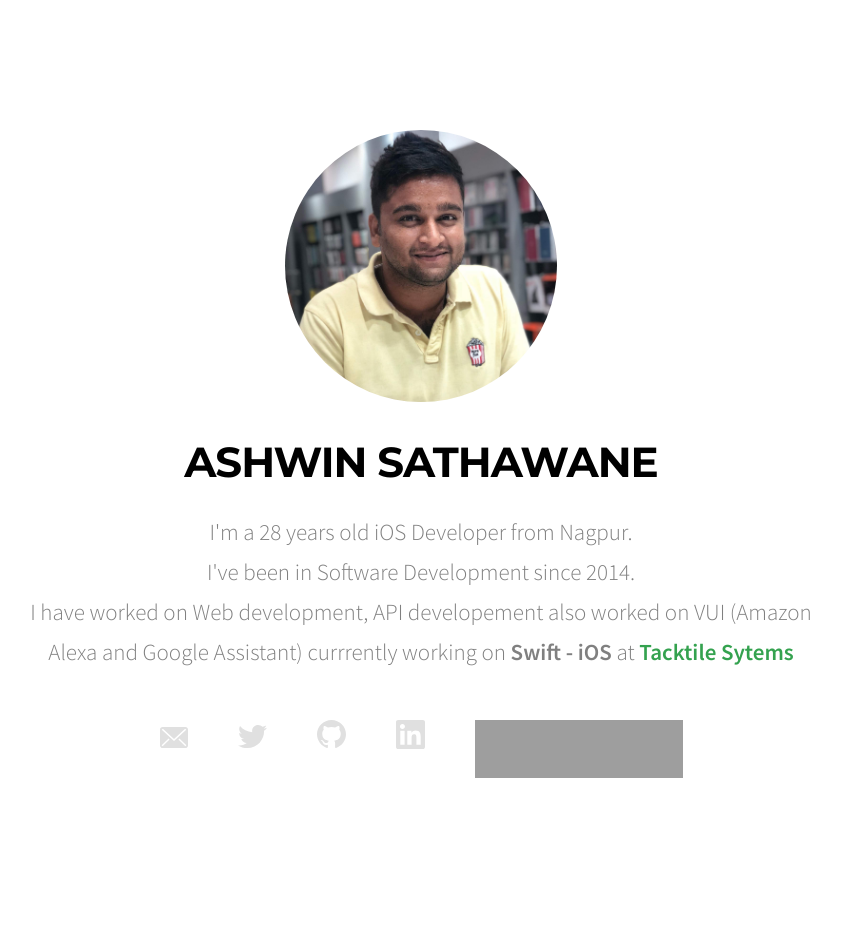
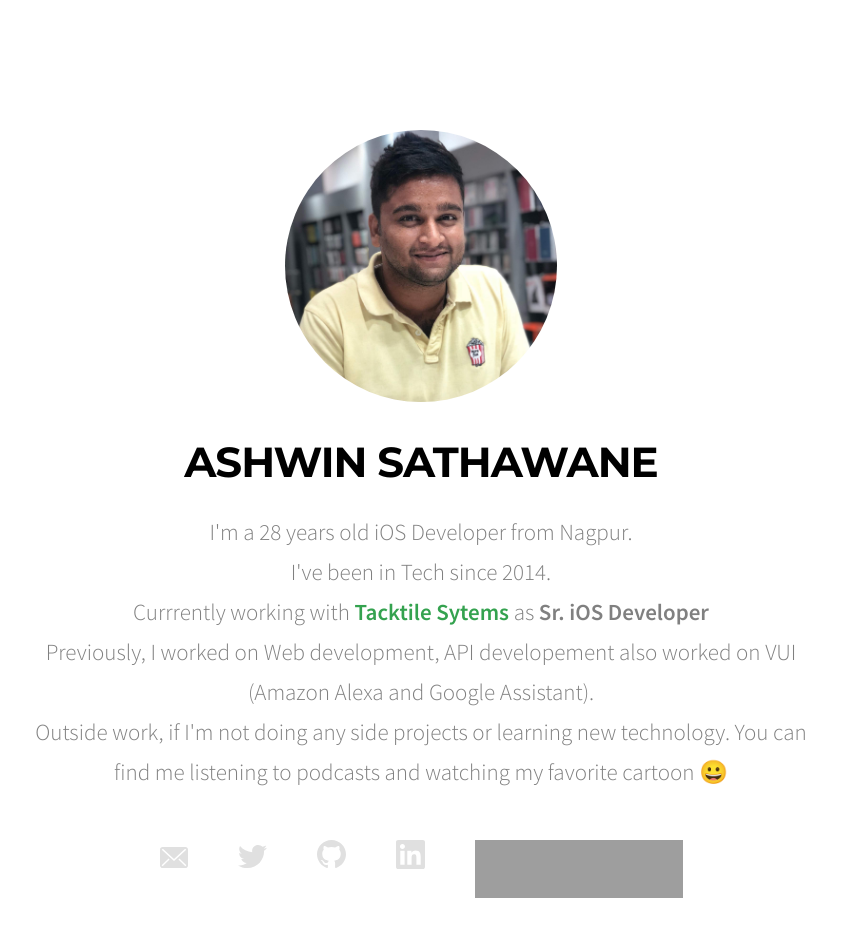
Before and after one commit to ashusath/ashusath.github.io, a plain HTML site: page index.html in a window 1280 px wide. Shown: the whole page, without its empty margins (209-1050 px from the left). Before the commit the page ends 820 px from the top, so only its background shows below. Drawn offline with nearby package versions, Linux system fonts and the light colour scheme; grey boxes are pictures that could not be loaded.

Commit message:
Updated some info

```diff
--- a/index.html
+++ b/index.html
@@ -1,12 +1,7 @@
-
 <!doctype html>
-
 <html>
-
 <head>
-
 	<title>Ashwin Sathawane — Sr. iOS Developer</title>
-
 	<meta charset="utf-8">
 	<meta name="description" content="Senior iOS developer">
 	<meta name="keywords" content="portfolio, developer, development, iphone, app, ios, mobile development">
@@ -16,55 +11,40 @@
 	<meta name="language" content="en">
 	<link rel="shortcut icon" href="images/favicon.ico" type="image/x-icon">
 	<link rel="icon" href="images/favicon.ico" type="image/x-icon">
-
 	<link rel="stylesheet" type="text/css" href="css/style.css">
-
-	<script src="https://ajax.googleapis.com/ajax/libs/jquery/1.11.0/jquery.min.js"></script>
-	<script src="js/svg.js" type="text/javascript"></script>
-
 </head>
 
 <body>
-
 	<div id="outer">
-
 		<div id="inner">
-
 			<div id="splash">
-
 				<div id="photo"></div>
-
 				<div>
-
 					<h1>Ashwin Sathawane</h1>
-
-					<p>I'm a <span id="dob" style="display: inline;"></span> years old iOS Developer from Nagpur.<br>
-					I've been in Software Development since 2014.<br>
-					I have worked on Web development, API developement also worked on VUI (Amazon Alexa and Google Assistant)
-					currrently working on <b>Swift - iOS</b> at  <a href="http://www.tacktile.net/" target="_blank">Tacktile Sytems</a>
+					<p>
+						I'm a <span id="dob" style="display: inline;"></span> years old iOS Developer from Nagpur.<br>
+						I've been in Tech since 2014.<br>
+						Currrently working with <a href="http://www.tacktile.net/" target="_blank">Tacktile Sytems</a> as <b>Sr. iOS Developer</b> <br>
+						Previously, I worked on Web development, API developement also worked on VUI (Amazon Alexa and Google Assistant). <br>
+						Outside work, if I'm not doing any side projects or learning new technology. You can find me listening to podcasts and watching my favorite cartoon &#128512;
 					</p>
-
 					<ul>
-
 						<li class="mail"><a href="mailto:ashusath@gmail.com	"><img src="images/Mail.svg" alt="Mail" class="svg"></a></li>
 						<li class="twitter"><a href="https://twitter.com/ashusath" target="_blank"><img src="images/Twitter.svg" alt="Twitter" class="svg"></a></li>
 						<li class="github"><a href="https://github.com/ashusath" target="_blank"><img src="images/GitHub.svg" alt="GitHub" class="svg"></a></li>
 						<li class="linkedin"><a href="https://www.linkedin.com/in/ashwin-sathawane-7073772b" target="_blank"><img src="images/LinkedIn.svg" alt="LinkedIn" class="svg"></a></li>
-						<!-- <li class="appstore"><a href="#" target="_blank"><img src="images/AppStore.svg" alt="App Store" class="svg"></a></li> -->
 						<li><a href="https://stackoverflow.com/users/5051255/ashwin-sathawane">
 <img src="https://stackoverflow.com/users/flair/5051255.png?theme=clean" width="208" height="58" alt="profile for Ashwin Sathawane at Stack Overflow, Q&amp;A for professional and enthusiast programmers" title="profile for Ashwin Sathawane at Stack Overflow, Q&amp;A for professional and enthusiast programmers">
 							</a></li>
 					</ul>
+				</div>
+			</div>
+		</div>
+	</div>
+</body>
 
-				</div>
-
-			</div>
-
-		</div>
-
-	</div>
-
-</body>
+<script src="https://ajax.googleapis.com/ajax/libs/jquery/1.11.0/jquery.min.js"></script>
+<script src="js/svg.js" type="text/javascript"></script>
 <script>
 	const dob = '1992-07-23';
 	const age = getAge(dob)
```
